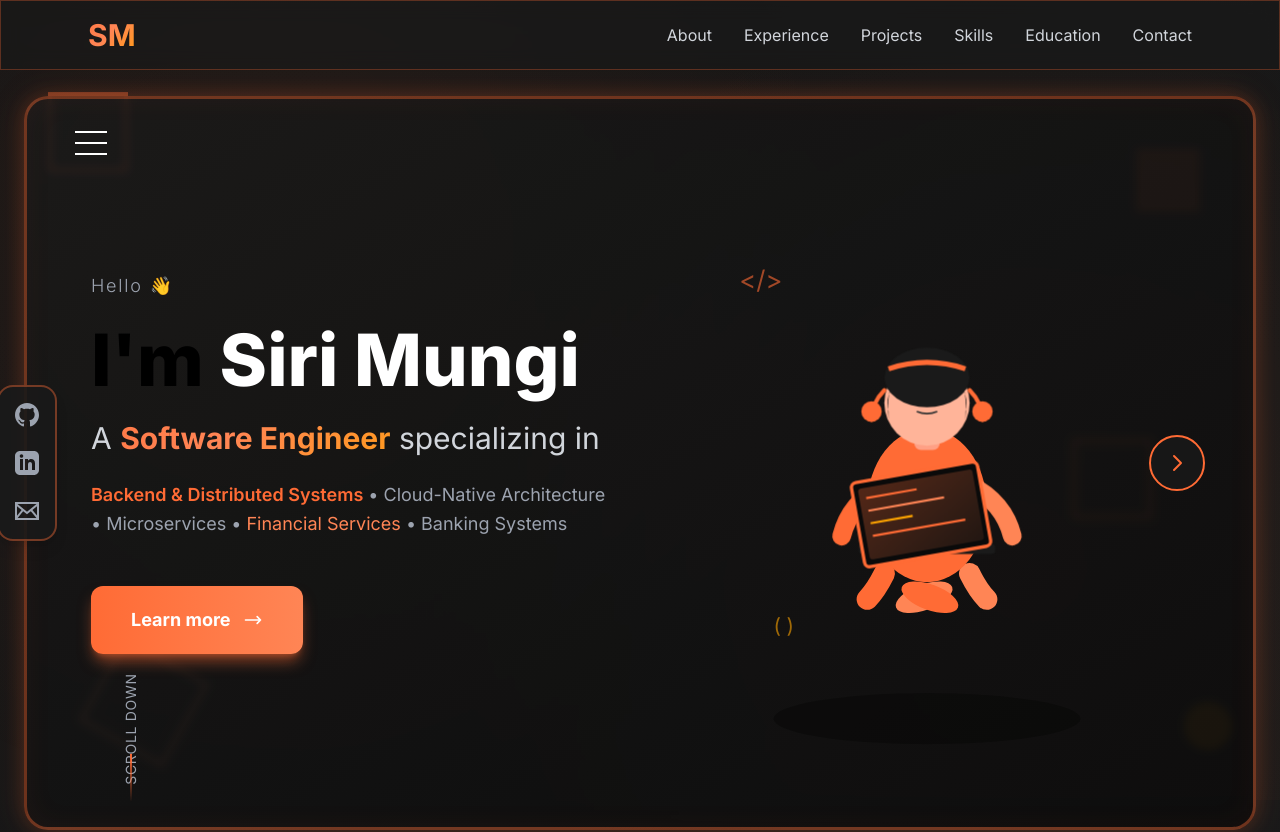
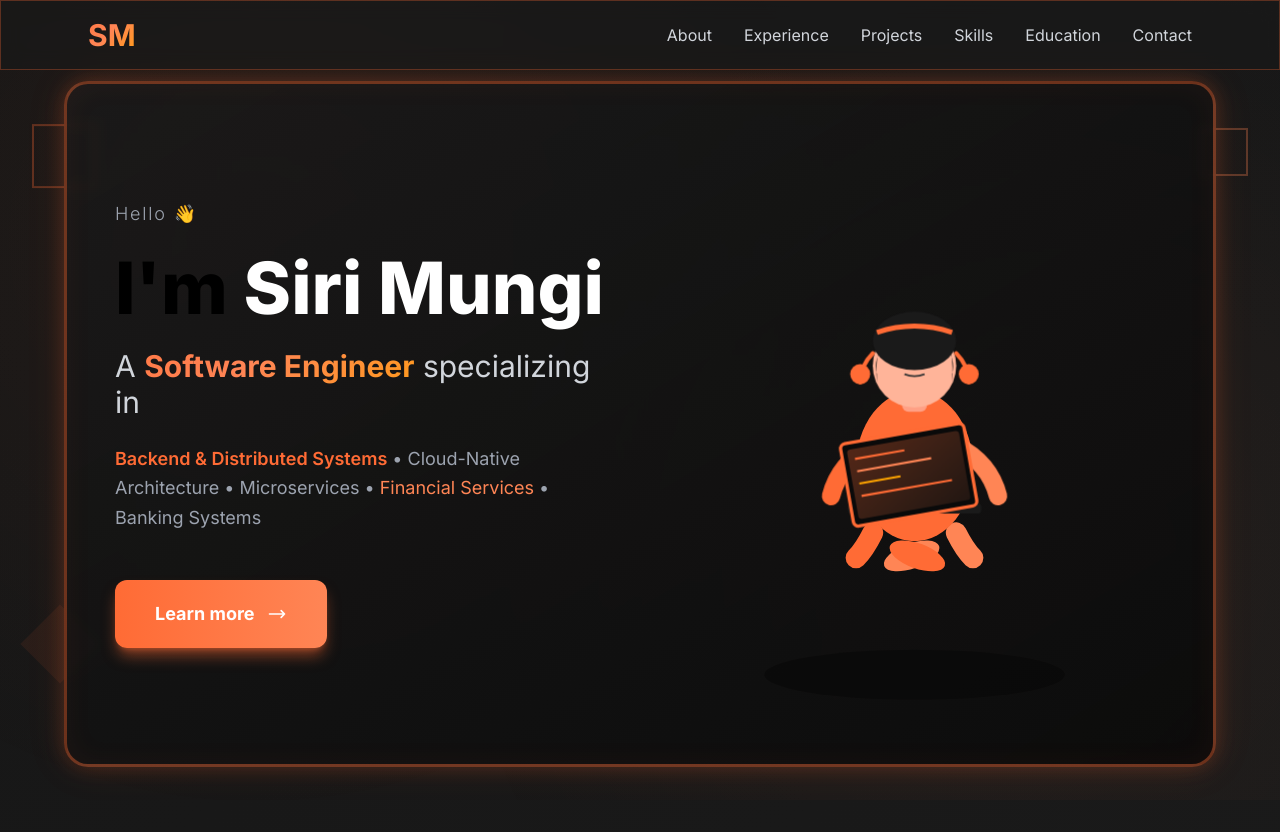
Before and after one commit to sirimungi/siriportfolio, a React (Vite) app: page / in a window 1280 px wide. Shown: the top 832 px of the page. Built offline with nearby package versions, Linux system fonts and the light colour scheme.

Commit message:
removing clutter

```diff
--- a/src/App.jsx
+++ b/src/App.jsx
@@ -187,60 +187,17 @@ export default function App() {
       <Navbar />
 
       {/* Hero Section with Frame */}
-      <section id="home" className="min-h-screen flex justify-center items-center px-6 pt-24 pb-12 relative overflow-hidden">
-        {/* Floating Geometric Shapes */}
-        <div className="absolute top-24 left-12 w-20 h-20 border-4 border-accent/40 rotate-12 animate-float" style={{ transformStyle: 'preserve-3d' }}></div>
-        <div className="absolute top-40 right-20 w-16 h-16 bg-accent/20 rotate-45 animate-bounce-slow"></div>
-        <div className="absolute bottom-32 left-24 w-24 h-24 border-4 border-accentLight/30 rotate-45 animate-spin-slow"></div>
-        <div className="absolute bottom-32 right-12 w-12 h-12 bg-highlight/30 rounded-full animate-pulse-slow"></div>
-        <div className="absolute top-1/2 right-32 w-20 h-20 border-4 border-accent/30 -rotate-12 animate-float" style={{ animationDelay: '1s' }}></div>
+      <section id="home" className="min-h-screen flex justify-center items-center px-4 md:px-6 pt-20 pb-8 relative overflow-hidden">
+        {/* Subtle Floating Geometric Shapes - Corners Only */}
+        <div className="absolute top-32 left-8 w-16 h-16 border-2 border-accent/30 rotate-12 animate-float"></div>
+        <div className="absolute top-32 right-8 w-12 h-12 border-2 border-accentLight/30 -rotate-12 animate-float" style={{ animationDelay: '1s' }}></div>
+        <div className="absolute bottom-32 left-8 w-14 h-14 bg-accent/10 rotate-45 animate-pulse-slow"></div>
 
         {/* Main Hero Frame Container */}
-        <div className="hero-frame relative w-full max-w-7xl rounded-3xl p-8 md:p-12 lg:p-16 bg-gradient-to-br from-secondary/80 to-primary/80 backdrop-blur-sm">
-          {/* Social Icons - Left Edge */}
-          <div className="hidden lg:flex absolute left-0 top-1/2 -translate-y-1/2 -translate-x-1/2 flex-col gap-6 bg-secondary/90 p-4 rounded-2xl border-2 border-accent/40 shadow-lg">
-            <motion.a
-              href="https://github.com/sirimungi"
-              target="_blank"
-              whileHover={{ scale: 1.2, x: 10 }}
-              className="text-gray-400 hover:text-accent transition-all">
-              <svg className="w-6 h-6" fill="currentColor" viewBox="0 0 24 24">
-                <path d="M12 0c-6.626 0-12 5.373-12 12 0 5.302 3.438 9.8 8.207 11.387.599.111.793-.261.793-.577v-2.234c-3.338.726-4.033-1.416-4.033-1.416-.546-1.387-1.333-1.756-1.333-1.756-1.089-.745.083-.729.083-.729 1.205.084 1.839 1.237 1.839 1.237 1.07 1.834 2.807 1.304 3.492.997.107-.775.418-1.305.762-1.604-2.665-.305-5.467-1.334-5.467-5.931 0-1.311.469-2.381 1.236-3.221-.124-.303-.535-1.524.117-3.176 0 0 1.008-.322 3.301 1.23.957-.266 1.983-.399 3.003-.404 1.02.005 2.047.138 3.006.404 2.291-1.552 3.297-1.23 3.297-1.23.653 1.653.242 2.874.118 3.176.77.84 1.235 1.911 1.235 3.221 0 4.609-2.807 5.624-5.479 5.921.43.372.823 1.102.823 2.222v3.293c0 .319.192.694.801.576 4.765-1.589 8.199-6.086 8.199-11.386 0-6.627-5.373-12-12-12z"/>
-              </svg>
-            </motion.a>
-            <motion.a
-              href="https://linkedin.com/in/siri-mungi"
-              target="_blank"
-              whileHover={{ scale: 1.2, x: 10 }}
-              className="text-gray-400 hover:text-accent transition-all">
-              <svg className="w-6 h-6" fill="currentColor" viewBox="0 0 24 24">
-                <path d="M19 0h-14c-2.761 0-5 2.239-5 5v14c0 2.761 2.239 5 5 5h14c2.762 0 5-2.239 5-5v-14c0-2.761-2.238-5-5-5zm-11 19h-3v-11h3v11zm-1.5-12.268c-.966 0-1.75-.79-1.75-1.764s.784-1.764 1.75-1.764 1.75.79 1.75 1.764-.783 1.764-1.75 1.764zm13.5 12.268h-3v-5.604c0-3.368-4-3.113-4 0v5.604h-3v-11h3v1.765c1.396-2.586 7-2.777 7 2.476v6.759z"/>
-              </svg>
-            </motion.a>
-            <motion.a
-              href="mailto:Msirimungi9@gmail.com"
-              whileHover={{ scale: 1.2, x: 10 }}
-              className="text-gray-400 hover:text-accent transition-all">
-              <svg className="w-6 h-6" fill="currentColor" viewBox="0 0 24 24">
-                <path d="M0 3v18h24v-18h-24zm6.623 7.929l-4.623 5.712v-9.458l4.623 3.746zm-4.141-5.929h19.035l-9.517 7.713-9.518-7.713zm5.694 7.188l3.824 3.099 3.83-3.104 5.612 6.817h-18.779l5.513-6.812zm9.208-1.264l4.616-3.741v9.348l-4.616-5.607z"/>
-              </svg>
-            </motion.a>
-          </div>
-
-          {/* Hamburger Menu - Top Left */}
-          <motion.div
-            initial={{ opacity: 0 }}
-            animate={{ opacity: 1 }}
-            className="absolute top-8 left-8 lg:left-12">
-            <div className="w-8 h-6 flex flex-col justify-between cursor-pointer group">
-              <span className="w-full h-0.5 bg-white group-hover:bg-accent transition-colors"></span>
-              <span className="w-full h-0.5 bg-white group-hover:bg-accent transition-colors"></span>
-              <span className="w-full h-0.5 bg-white group-hover:bg-accent transition-colors"></span>
-            </div>
-          </motion.div>
+        <div className="hero-frame relative w-full max-w-6xl rounded-3xl p-6 md:p-10 lg:p-12 bg-gradient-to-br from-secondary/80 to-primary/90 backdrop-blur-sm">
 
           {/* Main Content - Split Layout */}
-          <div className="grid lg:grid-cols-2 gap-12 items-center min-h-[600px]">
+          <div className="grid lg:grid-cols-2 gap-8 lg:gap-12 items-center min-h-[500px]">
             {/* Left Side - Content */}
             <motion.div
               initial={{ opacity: 0, x: -50 }}
@@ -392,19 +349,6 @@ export default function App() {
                   <path d="M -45 -160 Q 0 -175 45 -160" stroke="#ff6b35" strokeWidth="6" fill="none"/>
                 </g>
 
-                {/* Floating emoji face */}
-                <g transform="translate(500, 200)" className="animate-bounce-slow">
-                  <circle cx="0" cy="0" r="40" fill="#ff6b35" opacity="0.9"/>
-                  <circle cx="-12" cy="-5" r="5" fill="#fff"/>
-                  <circle cx="12" cy="-5" r="5" fill="#fff"/>
-                  <path d="M -15 10 Q 0 20 15 10" stroke="#fff" strokeWidth="3" fill="none" strokeLinecap="round"/>
-                </g>
-
-                {/* Floating code symbols */}
-                <text x="80" y="150" className="text-3xl fill-accent opacity-60 animate-float">&lt;/&gt;</text>
-                <text x="480" y="400" className="text-3xl fill-accentLight opacity-60 animate-float" style={{ animationDelay: '1s' }}>{ }</text>
-                <text x="120" y="550" className="text-2xl fill-highlight opacity-60 animate-float" style={{ animationDelay: '0.5s' }}>( )</text>
-
                 {/* Gradients */}
                 <defs>
                   <linearGradient id="screenOrange" x1="0%" y1="0%" x2="100%" y2="100%">
@@ -413,30 +357,41 @@ export default function App() {
                   </linearGradient>
                 </defs>
               </svg>
-
-              {/* Circular arrow button for slider */}
-              <motion.button
-                whileHover={{ scale: 1.1 }}
-                whileTap={{ scale: 0.9 }}
-                className="absolute -right-4 top-1/2 -translate-y-1/2 w-14 h-14 rounded-full border-2 border-accent bg-secondary/80 flex items-center justify-center hover:bg-accent/20 transition-all">
-                <svg className="w-6 h-6 text-accent" fill="none" stroke="currentColor" viewBox="0 0 24 24">
-                  <path strokeLinecap="round" strokeLinejoin="round" strokeWidth={2} d="M9 5l7 7-7 7" />
-                </svg>
-              </motion.button>
             </motion.div>
           </div>
 
-          {/* Scroll Down Indicator - Bottom Left */}
+          {/* Social Icons - Bottom Center */}
           <motion.div
             initial={{ opacity: 0 }}
             animate={{ opacity: 1 }}
             transition={{ delay: 1.2 }}
-            className="absolute bottom-8 left-1/2 -translate-x-1/2 lg:left-12 lg:translate-x-0 flex flex-col items-center gap-2">
-            <span className="text-gray-400 text-sm tracking-wider rotate-0 lg:-rotate-90 origin-center">SCROLL DOWN</span>
-            <motion.div
-              animate={{ y: [0, 10, 0] }}
-              transition={{ duration: 1.5, repeat: Infinity }}
-              className="w-0.5 h-12 bg-gradient-to-b from-accent to-transparent lg:rotate-0"></motion.div>
+            className="flex justify-center gap-6 mt-8 lg:hidden">
+            <motion.a
+              href="https://github.com/sirimungi"
+              target="_blank"
+              whileHover={{ scale: 1.2, y: -3 }}
+              className="text-gray-400 hover:text-accent transition-all">
+              <svg className="w-6 h-6" fill="currentColor" viewBox="0 0 24 24">
+                <path d="M12 0c-6.626 0-12 5.373-12 12 0 5.302 3.438 9.8 8.207 11.387.599.111.793-.261.793-.577v-2.234c-3.338.726-4.033-1.416-4.033-1.416-.546-1.387-1.333-1.756-1.333-1.756-1.089-.745.083-.729.083-.729 1.205.084 1.839 1.237 1.839 1.237 1.07 1.834 2.807 1.304 3.492.997.107-.775.418-1.305.762-1.604-2.665-.305-5.467-1.334-5.467-5.931 0-1.311.469-2.381 1.236-3.221-.124-.303-.535-1.524.117-3.176 0 0 1.008-.322 3.301 1.23.957-.266 1.983-.399 3.003-.404 1.02.005 2.047.138 3.006.404 2.291-1.552 3.297-1.23 3.297-1.23.653 1.653.242 2.874.118 3.176.77.84 1.235 1.911 1.235 3.221 0 4.609-2.807 5.624-5.479 5.921.43.372.823 1.102.823 2.222v3.293c0 .319.192.694.801.576 4.765-1.589 8.199-6.086 8.199-11.386 0-6.627-5.373-12-12-12z"/>
+              </svg>
+            </motion.a>
+            <motion.a
+              href="https://linkedin.com/in/siri-mungi"
+              target="_blank"
+              whileHover={{ scale: 1.2, y: -3 }}
+              className="text-gray-400 hover:text-accent transition-all">
+              <svg className="w-6 h-6" fill="currentColor" viewBox="0 0 24 24">
+                <path d="M19 0h-14c-2.761 0-5 2.239-5 5v14c0 2.761 2.239 5 5 5h14c2.762 0 5-2.239 5-5v-14c0-2.761-2.238-5-5-5zm-11 19h-3v-11h3v11zm-1.5-12.268c-.966 0-1.75-.79-1.75-1.764s.784-1.764 1.75-1.764 1.75.79 1.75 1.764-.783 1.764-1.75 1.764zm13.5 12.268h-3v-5.604c0-3.368-4-3.113-4 0v5.604h-3v-11h3v1.765c1.396-2.586 7-2.777 7 2.476v6.759z"/>
+              </svg>
+            </motion.a>
+            <motion.a
+              href="mailto:Msirimungi9@gmail.com"
+              whileHover={{ scale: 1.2, y: -3 }}
+              className="text-gray-400 hover:text-accent transition-all">
+              <svg className="w-6 h-6" fill="currentColor" viewBox="0 0 24 24">
+                <path d="M0 3v18h24v-18h-24zm6.623 7.929l-4.623 5.712v-9.458l4.623 3.746zm-4.141-5.929h19.035l-9.517 7.713-9.518-7.713zm5.694 7.188l3.824 3.099 3.83-3.104 5.612 6.817h-18.779l5.513-6.812zm9.208-1.264l4.616-3.741v9.348l-4.616-5.607z"/>
+              </svg>
+            </motion.a>
           </motion.div>
         </div>
       </section>
```
